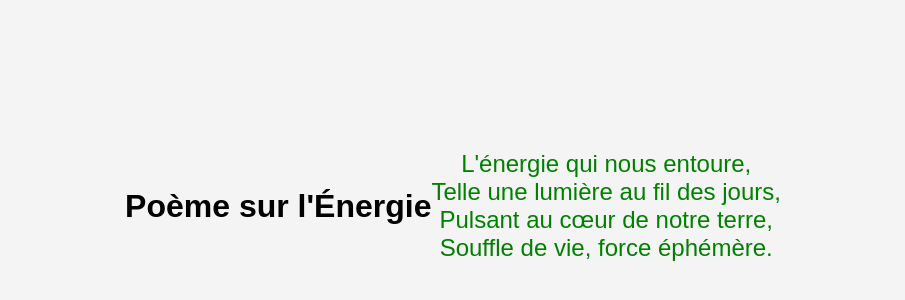
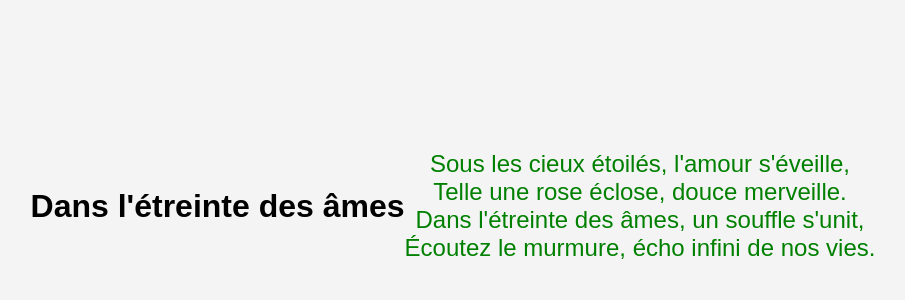
Before and after one commit to bearskip/WebpageCourse, a plain HTML site: page index.html in a window 1280 px wide. Shown: the part 194-494 px from the top of the page, without its empty margins (187-1092 px from the left). Drawn offline with Linux system fonts and the light colour scheme.

Commit message:
Update index.html

```diff
--- a/index.html
+++ b/index.html
@@ -23,13 +23,13 @@
 </head>
 <body>
 
-<h1>Poème sur l'Énergie</h1> <!-- Titre visible -->
+<h1>Dans l'étreinte des âmes</h1> <!-- Titre visible -->
 
 <div id="poem">
-  L'énergie qui nous entoure,<br>
-  Telle une lumière au fil des jours,<br>
-  Pulsant au cœur de notre terre,<br>
-  Souffle de vie, force éphémère.
+  Sous les cieux étoilés, l'amour s'éveille,<br>
+  Telle une rose éclose, douce merveille.<br>
+  Dans l'étreinte des âmes, un souffle s'unit,<br>
+  Écoutez le murmure, écho infini de nos vies.<br>
 </div>
 
 <script>
```
